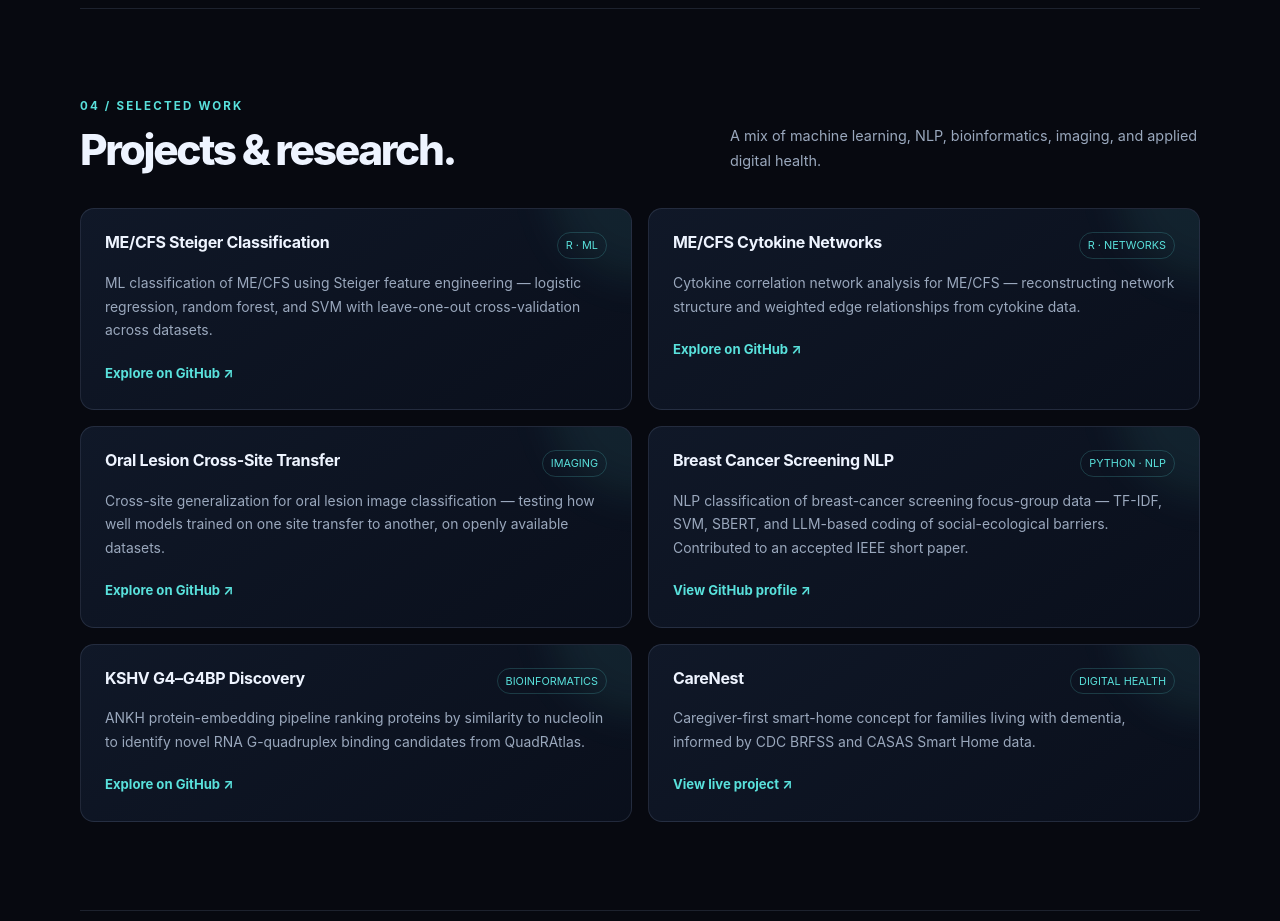
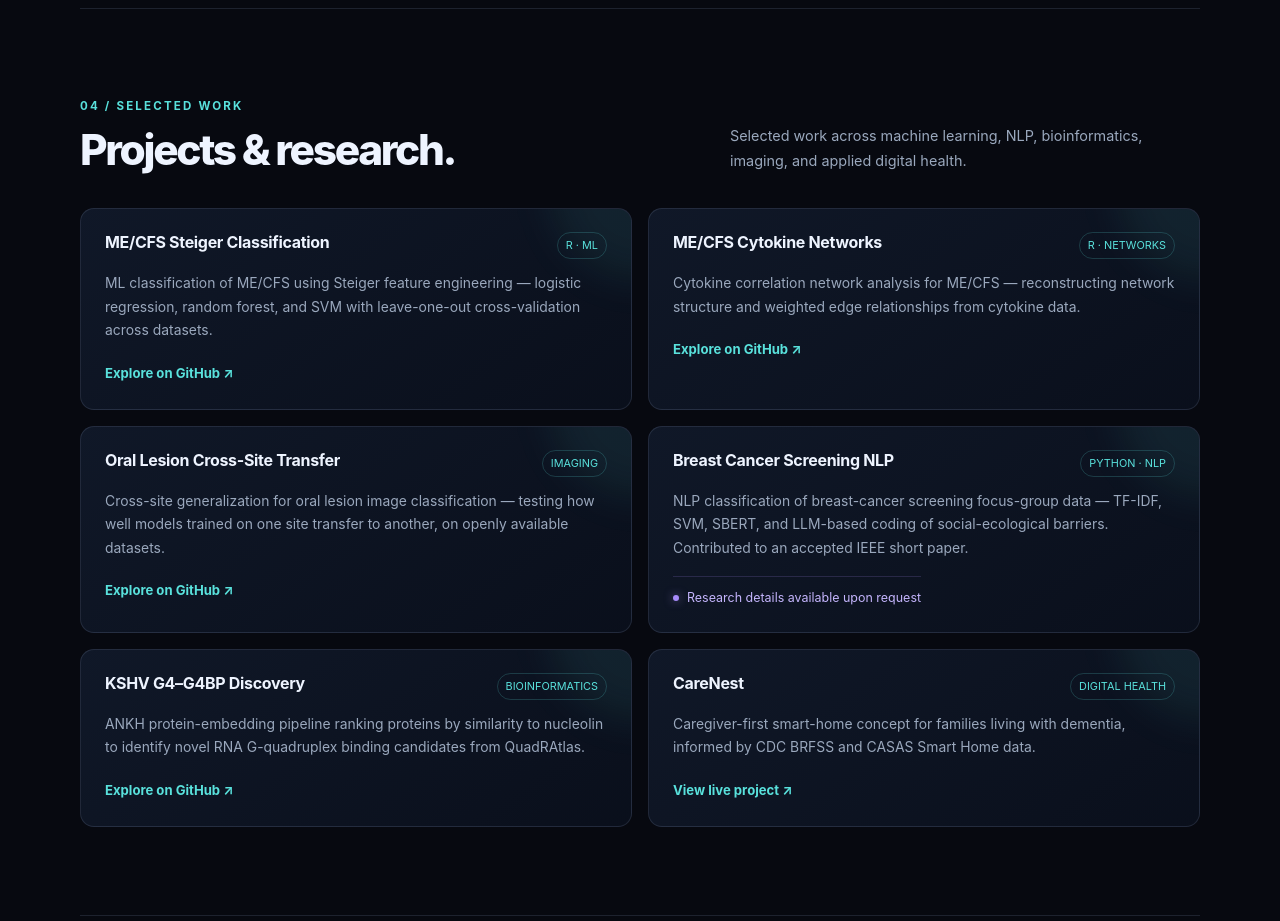
Before and after one commit to Simran08-ai/Simran08-ai.github.io, a plain HTML site: page index.html in a window 1280 px wide. Shown: the part 2860-3781 px from the top of the page. Drawn offline with Linux system fonts and the light colour scheme.

Commit message:
Add files via upload

```diff
--- a/index.html
+++ b/index.html
@@ -105,6 +105,10 @@ section{padding:88px 0;border-top:1px solid var(--line);position:relative}
 .project p{font-size:.87rem;color:var(--muted);margin:13px 0 16px;position:relative}
 .project a{font-size:.82rem;color:var(--cyan);font-weight:700;position:relative}
 .project a:hover{color:white}
+
+.private-note{display:inline-flex;align-items:center;gap:8px;font-size:.78rem;color:#c4b5fd;border-top:1px solid rgba(167,139,250,.18);padding-top:10px;position:relative}
+.private-note:before{content:"";width:6px;height:6px;border-radius:50%;background:#a78bfa;box-shadow:0 0 10px rgba(167,139,250,.6)}
+
 .skill-grid{display:grid;grid-template-columns:repeat(2,minmax(0,1fr));gap:15px}
 .skill-group{padding:22px;border:1px solid var(--line);border-radius:13px;background:rgba(15,22,37,.72)}
 .skill-group h3{font-size:.76rem;letter-spacing:.13em;text-transform:uppercase;color:#9eacc1;margin:0 0 14px}
@@ -194,12 +198,12 @@ footer{padding:28px 0 38px;text-align:center;color:var(--muted2);font-size:.78re
 </section>
 
 <section id="projects" class="reveal">
-  <div class="section-top"><div><div class="eyebrow">04 / SELECTED WORK</div><h2 class="section-title">Projects &amp; research.</h2></div><p class="section-desc">A mix of machine learning, NLP, bioinformatics, imaging, and applied digital health.</p></div>
+  <div class="section-top"><div><div class="eyebrow">04 / SELECTED WORK</div><h2 class="section-title">Projects &amp; research.</h2></div><p class="section-desc">Selected work across machine learning, NLP, bioinformatics, imaging, and applied digital health.</p></div>
   <div class="project-grid">
     <article class="project"><div class="project-top"><h3>ME/CFS Steiger Classification</h3><span class="kind">R · ML</span></div><p>ML classification of ME/CFS using Steiger feature engineering — logistic regression, random forest, and SVM with leave-one-out cross-validation across datasets.</p><a href="https://github.com/Simran08-ai/mecfs-steiger-classification" target="_blank" rel="noopener">Explore on GitHub ↗</a></article>
     <article class="project"><div class="project-top"><h3>ME/CFS Cytokine Networks</h3><span class="kind">R · NETWORKS</span></div><p>Cytokine correlation network analysis for ME/CFS — reconstructing network structure and weighted edge relationships from cytokine data.</p><a href="https://github.com/Simran08-ai/mecfs-cytokine-networks" target="_blank" rel="noopener">Explore on GitHub ↗</a></article>
     <article class="project"><div class="project-top"><h3>Oral Lesion Cross-Site Transfer</h3><span class="kind">IMAGING</span></div><p>Cross-site generalization for oral lesion image classification — testing how well models trained on one site transfer to another, on openly available datasets.</p><a href="https://github.com/Simran08-ai/oral-lesion-cross-site-generalization" target="_blank" rel="noopener">Explore on GitHub ↗</a></article>
-    <article class="project"><div class="project-top"><h3>Breast Cancer Screening NLP</h3><span class="kind">PYTHON · NLP</span></div><p>NLP classification of breast-cancer screening focus-group data — TF-IDF, SVM, SBERT, and LLM-based coding of social-ecological barriers. Contributed to an accepted IEEE short paper.</p><a href="https://github.com/Simran08-ai" target="_blank" rel="noopener">View GitHub profile ↗</a></article>
+    <article class="project"><div class="project-top"><h3>Breast Cancer Screening NLP</h3><span class="kind">PYTHON · NLP</span></div><p>NLP classification of breast-cancer screening focus-group data — TF-IDF, SVM, SBERT, and LLM-based coding of social-ecological barriers. Contributed to an accepted IEEE short paper.</p><span class="private-note">Research details available upon request</span></article>
     <article class="project"><div class="project-top"><h3>KSHV G4–G4BP Discovery</h3><span class="kind">BIOINFORMATICS</span></div><p>ANKH protein-embedding pipeline ranking proteins by similarity to nucleolin to identify novel RNA G-quadruplex binding candidates from QuadRAtlas.</p><a href="https://github.com/Simran08-ai/KSHV-G4BP-discovery" target="_blank" rel="noopener">Explore on GitHub ↗</a></article>
     <article class="project"><div class="project-top"><h3>CareNest</h3><span class="kind">DIGITAL HEALTH</span></div><p>Caregiver-first smart-home concept for families living with dementia, informed by CDC BRFSS and CASAS Smart Home data.</p><a href="https://simran08-ai.github.io/carenest/" target="_blank" rel="noopener">View live project ↗</a></article>
   </div>
```
